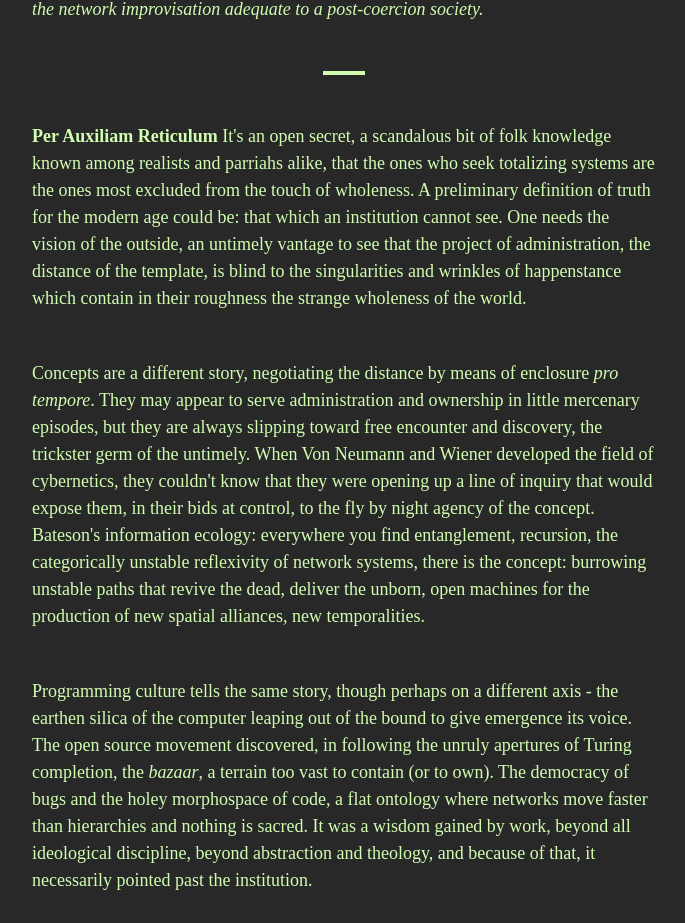
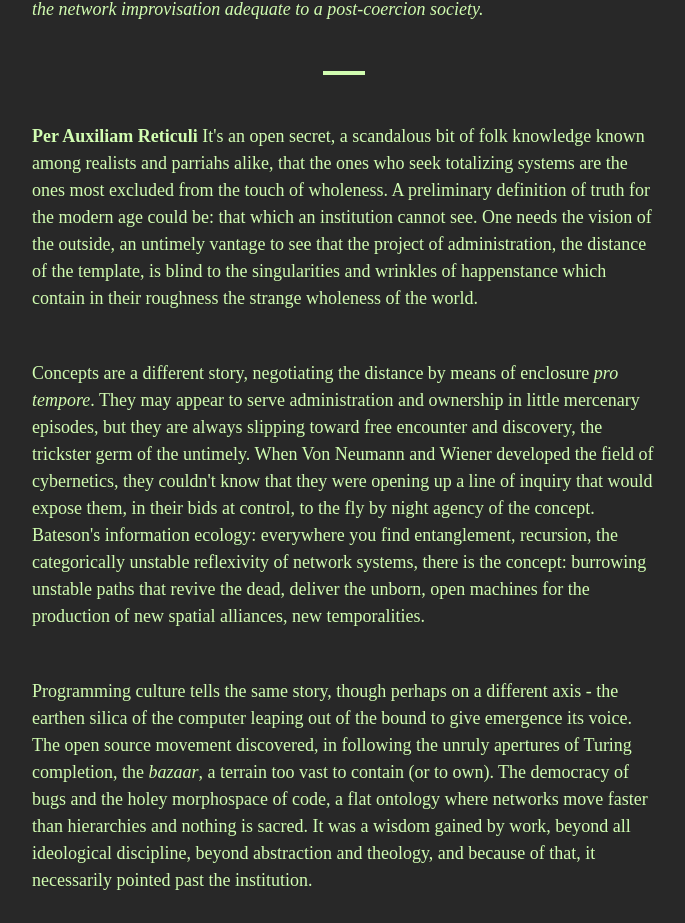
Before and after one commit to oovg/the-open-template, a Next.js app: page / in a window 1280 px wide. Shown: the part 1060-1983 px from the top of the page, without its empty margins (296-981 px from the left). Built offline with nearby package versions, Linux system fonts and the light colour scheme; a web font is replaced by a local one; what @rainbow-me/rainbowkit, wagmi would draw is missing.

Commit message:
Update Section.tsx

```diff
--- a/src/components/Section.tsx
+++ b/src/components/Section.tsx
@@ -21,7 +21,7 @@ export const Section = () => {
       <Rule />
       <Box>
         <Text textStyle="paragraph">
-          <b>Per Auxiliam Reticulum </b>
+          <b>Per Auxiliam Reticuli </b>
           It's an open secret, a scandalous bit of folk knowledge known
           among realists and parriahs alike, that the ones who seek totalizing
           systems are the ones most excluded from the touch of wholeness. A
```
